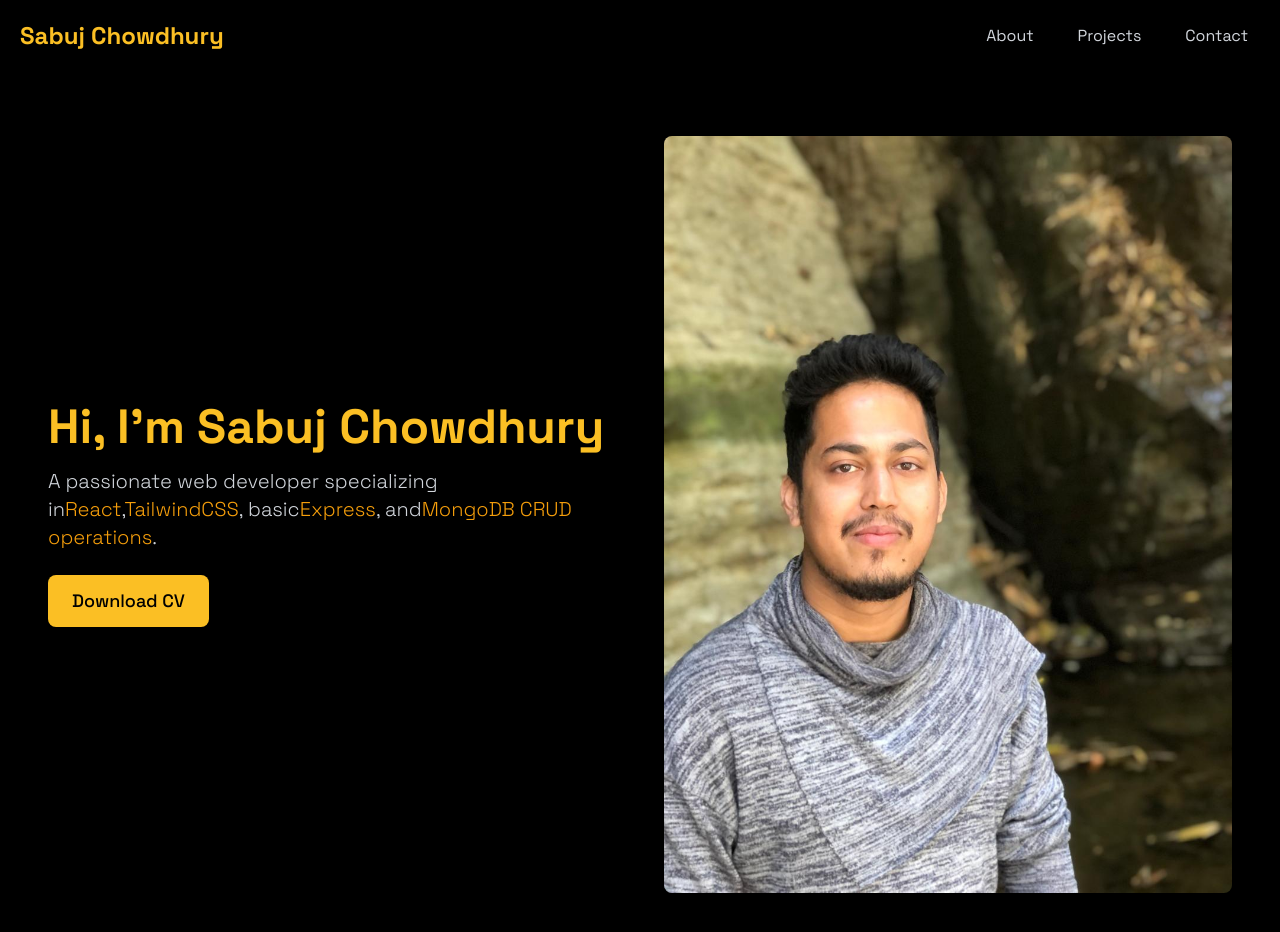
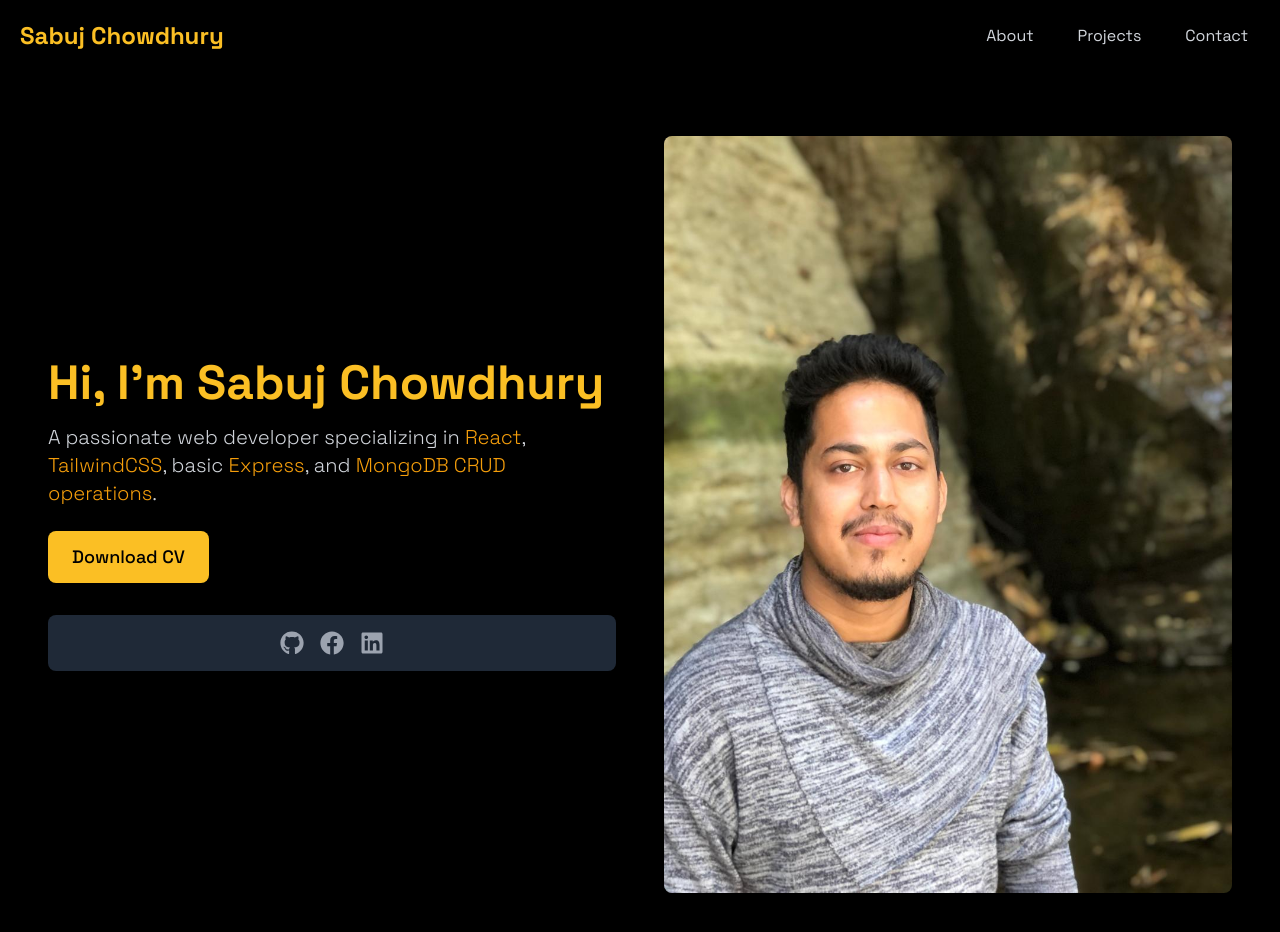
Before and after one commit to Sabuj-Chowdhury/my-portfolio, a React (Vite) app: page / in a window 1280 px wide. Shown: the top 932 px of the page. Built offline with nearby package versions, Linux system fonts and the light colour scheme.

Commit message:
Social links shadow with animations

```diff
--- a/src/page/Home.jsx
+++ b/src/page/Home.jsx
@@ -1,4 +1,5 @@
 import { motion } from "framer-motion";
+import { FaGithub, FaFacebook, FaLinkedin } from "react-icons/fa";
 import heroImg from "../assets/heroBg.jpg";
 
 const Home = () => {
@@ -16,6 +17,11 @@ const Home = () => {
   const imageZoom = {
     hidden: { scale: 0.8, opacity: 0 },
     visible: { scale: 1, opacity: 1 },
+  };
+
+  const bounceOnHover = {
+    whileHover: { scale: 1.1 },
+    whileTap: { scale: 0.9 },
   };
 
   return (
@@ -37,10 +43,10 @@ const Home = () => {
           variants={fadeInUp}
           className="text-lg md:text-xl font-light mb-6 text-gray-300"
         >
-          A passionate web developer specializing in
-          <span className="text-amber-500">React</span>,
-          <span className="text-amber-500">TailwindCSS</span>, basic
-          <span className="text-amber-500">Express</span>, and
+          A passionate web developer specializing in{" "}
+          <span className="text-amber-500">React</span>,{" "}
+          <span className="text-amber-500">TailwindCSS</span>, basic{" "}
+          <span className="text-amber-500">Express</span>, and{" "}
           <span className="text-amber-500">MongoDB CRUD operations</span>.
         </motion.p>
         {/* Button */}
@@ -53,6 +59,42 @@ const Home = () => {
           <button className="px-6 py-3 bg-amber-400 text-black font-medium text-lg rounded-lg shadow-md hover:bg-amber-500 transition-all">
             Download CV
           </button>
+        </motion.div>
+        {/* Social Links */}
+        <motion.div
+          initial="hidden"
+          animate="visible"
+          transition={{ delay: 0.6, duration: 0.8 }}
+          variants={fadeInUp}
+          className="flex mt-8 gap-4 p-4 bg-gray-800 shadow-lg rounded-lg justify-center"
+        >
+          <motion.a
+            href="https://github.com/Sabuj-Chowdhury"
+            target="_blank"
+            rel="noopener noreferrer"
+            className="text-2xl text-gray-400 hover:text-amber-400 transition-all"
+            {...bounceOnHover}
+          >
+            <FaGithub />
+          </motion.a>
+          <motion.a
+            href="https://www.facebook.com/sc2706r/"
+            target="_blank"
+            rel="noopener noreferrer"
+            className="text-2xl text-gray-400 hover:text-amber-400 transition-all"
+            {...bounceOnHover}
+          >
+            <FaFacebook />
+          </motion.a>
+          <motion.a
+            href="https://www.linkedin.com/in/sabuj-chowdhury-8524a1b4/"
+            target="_blank"
+            rel="noopener noreferrer"
+            className="text-2xl text-gray-400 hover:text-amber-400 transition-all"
+            {...bounceOnHover}
+          >
+            <FaLinkedin />
+          </motion.a>
         </motion.div>
       </motion.div>
       {/* Image Section */}
```
